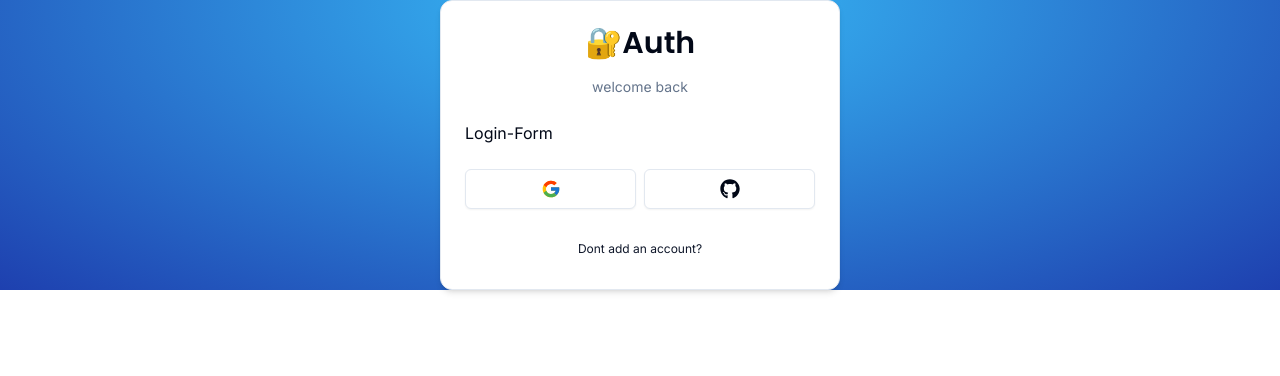
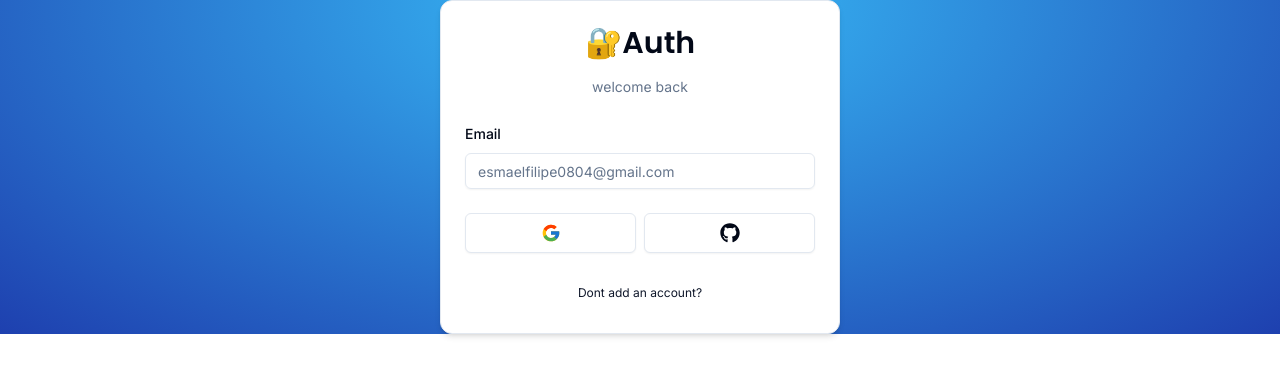
Before and after one commit to EsmaelFilipe/SecureAccessNextJs, a Next.js app: page /auth/login in a window 1280 px wide. Shown: the top 376 px of the page. Built offline with nearby package versions, Linux system fonts and the light colour scheme.

Commit message:
login form

```diff
--- a/components/auth/login-form.tsx
+++ b/components/auth/login-form.tsx
@@ -5,7 +5,7 @@ import { useForm } from "react-hook-form";
 import { zodResolver } from "@hookform/resolvers/zod";
 import * as z from "zod";
 import { LoginSchema } from "@/shemas";
-
+import { Input } from "@/components/ui/input";
 import {
   Form,
   FormControl,
@@ -31,7 +31,28 @@ export const LoginForm = () => {
       backButtonHref="/auth/register"
       showSocial
     >
-      Login-Form
+      <Form {...form}>
+        <form onSubmit={form.handleSubmit(() => {})} className="space-y-6">
+          <div className="space-y-4">
+            <FormField
+              control={form.control}
+              name="email"
+              render={({ field }) => (
+                <FormItem>
+                  <FormLabel> Email </FormLabel>
+                  <FormControl>
+                    <Input
+                      {...field}
+                      placeholder="esmaelfilipe0804@gmail.com"
+                      type="email"
+                    />
+                  </FormControl>
+                </FormItem>
+              )}
+            />
+          </div>
+        </form>
+      </Form>
     </CardWrapper>
   );
 };
--- a/components/ui/card.tsx
+++ b/components/ui/card.tsx
@@ -1,6 +1,6 @@
-import * as React from "react";
+import * as React from "react"
 
-import { cn } from "@/lib/utils";
+import { cn } from "@/lib/utils"
 
 const Card = React.forwardRef<
   HTMLDivElement,
@@ -14,8 +14,8 @@ const Card = React.forwardRef<
     )}
     {...props}
   />
-));
-Card.displayName = "Card";
+))
+Card.displayName = "Card"
 
 const CardHeader = React.forwardRef<
   HTMLDivElement,
@@ -26,8 +26,8 @@ const CardHeader = React.forwardRef<
     className={cn("flex flex-col space-y-1.5 p-6", className)}
     {...props}
   />
-));
-CardHeader.displayName = "CardHeader";
+))
+CardHeader.displayName = "CardHeader"
 
 const CardTitle = React.forwardRef<
   HTMLParagraphElement,
@@ -38,8 +38,8 @@ const CardTitle = React.forwardRef<
     className={cn("font-semibold leading-none tracking-tight", className)}
     {...props}
   />
-));
-CardTitle.displayName = "CardTitle";
+))
+CardTitle.displayName = "CardTitle"
 
 const CardDescription = React.forwardRef<
   HTMLParagraphElement,
@@ -50,16 +50,16 @@ const CardDescription = React.forwardRef<
     className={cn("text-sm text-muted-foreground", className)}
     {...props}
   />
-));
-CardDescription.displayName = "CardDescription";
+))
+CardDescription.displayName = "CardDescription"
 
 const CardContent = React.forwardRef<
   HTMLDivElement,
   React.HTMLAttributes<HTMLDivElement>
 >(({ className, ...props }, ref) => (
   <div ref={ref} className={cn("p-6 pt-0", className)} {...props} />
-));
-CardContent.displayName = "CardContent";
+))
+CardContent.displayName = "CardContent"
 
 const CardFooter = React.forwardRef<
   HTMLDivElement,
@@ -70,14 +70,7 @@ const CardFooter = React.forwardRef<
     className={cn("flex items-center p-6 pt-0", className)}
     {...props}
   />
-));
-CardFooter.displayName = "CardFooter";
+))
+CardFooter.displayName = "CardFooter"
 
-export {
-  Card,
-  CardHeader,
-  CardFooter,
-  CardTitle,
-  CardDescription,
-  CardContent,
-};
+export { Card, CardHeader, CardFooter, CardTitle, CardDescription, CardContent }
--- a/shemas/index.ts
+++ b/shemas/index.ts
@@ -0,0 +1,6 @@
+import * as z from "zod"
+
+export const LoginSchema = z.object({
+    email: z.string().email(),
+    password: z.string().min(8).max(255),
+})
```
